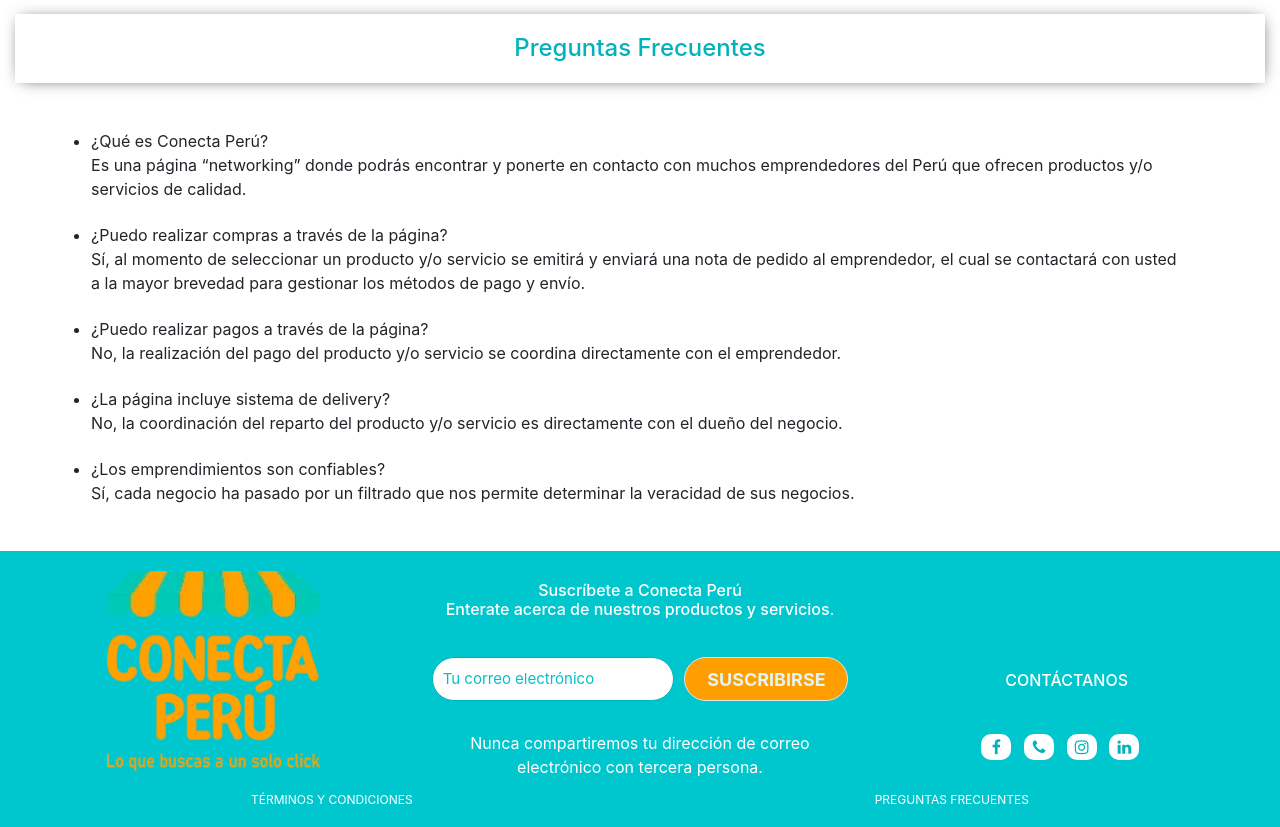
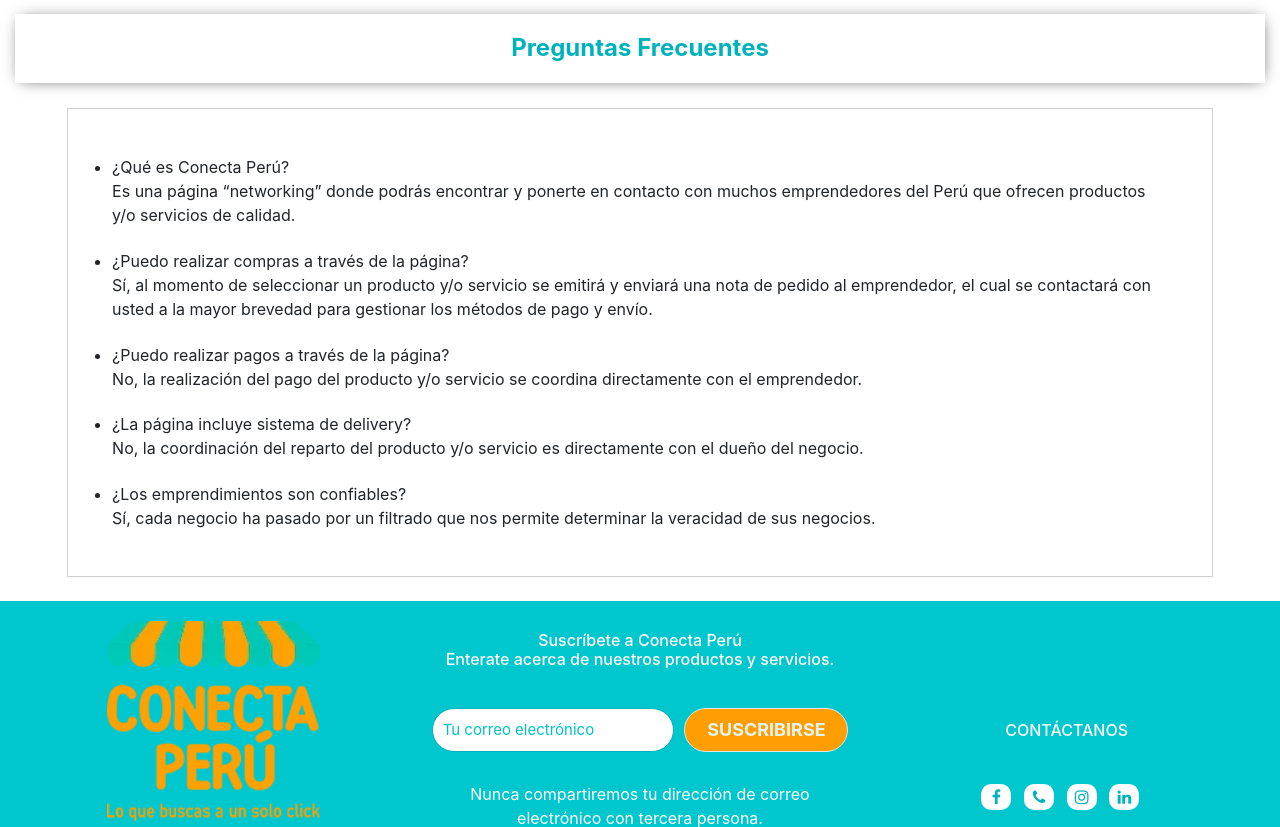
Before and after one commit to RScodeSec/Conecta, a PHP site: page /Conecta/vistas/preguntas.php in a window 1280 px wide. Shown: the part 231-1058 px from the top of the page. Run offline with PHP 8.4, Linux system fonts and the light colour scheme; some libraries are stand-ins or nearby versions.

Commit message:
bold preguntas

```diff
--- a/public/css/index.css
+++ b/public/css/index.css
@@ -254,7 +254,7 @@ section.titulo{
 
 section.titulo h2{
  	font-size: 25px;
- 	color: #939a9b;
+ 	color: #00b2bb;
     font-family: 'Gotham';
 }
 
--- a/public/css/preguntas.css
+++ b/public/css/preguntas.css
@@ -1,12 +1,18 @@
 .preguntas{
+    font-style: bold;
+    font-weight: bold;
     font-size: 24px;
     color: #00b2bb;
     text-align: center;
     overflow: hidden;
     box-shadow: 1px 1px 15px -5px rgba(0, 0, 0, 0.75);
-    margin: auto;
+    margin:2% auto;
     padding: 20px;
 }
+.ul-preguntas{
+    border: 1px solid rgba(192, 192, 192, 0.753);
+}
 .ul-preguntas>div{
-    margin: 2% auto;
+    padding:0px 20px;
+    margin:2% auto;
 }
--- a/vistas/preguntas.php
+++ b/vistas/preguntas.php
@@ -25,13 +25,9 @@ include_once 'layouts/head.php';
 
         <div><li>¿Los emprendimientos son confiables?</li>
             Sí, cada negocio ha pasado por un filtrado que nos permite determinar la veracidad de sus negocios.</div>
-
-
     </ul>
-
-
-
 </div>
+<br>
 
 
 </body>
```
